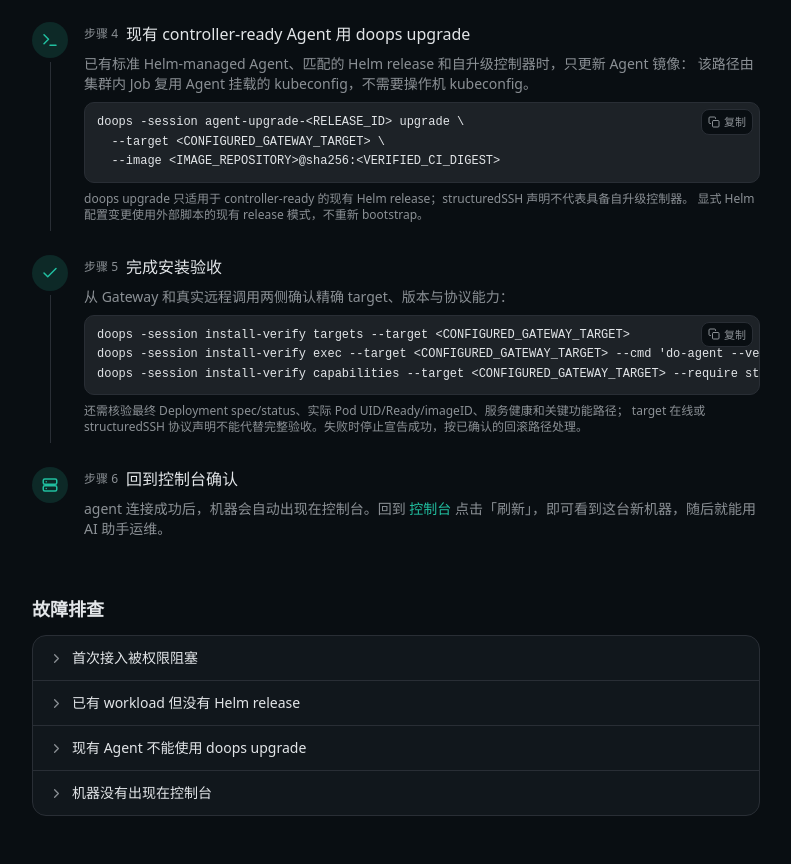
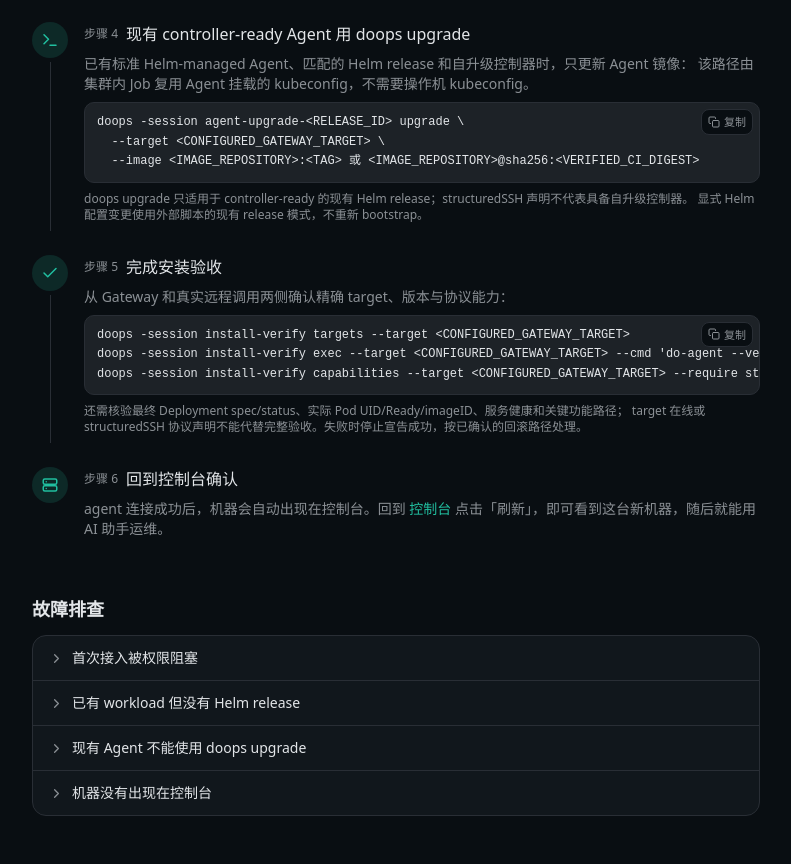
Before and after one commit to symansun/doops, a Next.js app: page /docs/deploy in a window 1280 px wide. Shown: the part 1306-2170 px from the top of the page, without its empty margins (244-1035 px from the left). Built offline with nearby package versions, Linux system fonts and the light colour scheme.

Commit message:
fix: allow tagged agent upgrades in console

```diff
--- a/components/agent-upgrade-panel.tsx
+++ b/components/agent-upgrade-panel.tsx
@@ -3,6 +3,8 @@
 import { useEffect, useRef, useState } from "react"
 import { callTool, extractText, type Session, type Target } from "@/lib/client"
 import { RefreshIcon, RocketIcon, StopIcon } from "./icons"
+
+const agentImagePattern = /^[a-z0-9]+(?:[._-][a-z0-9]+)*(?::[0-9]{1,5})?(?:\/[a-z0-9]+(?:[._-][a-z0-9]+)*)(?::[A-Za-z0-9_][A-Za-z0-9_.-]{0,127}|@sha256:[a-f0-9]{64})$/
 
 export function AgentUpgradePanel({ session, target, sessionId }: { session: Session; target: Target; sessionId: string }) {
   const [image, setImage] = useState("")
@@ -25,7 +27,7 @@ export function AgentUpgradePanel({ session, target, sessionId }: { session: Ses
   async function run(rollback: boolean, preview: boolean) {
     if (running || (!preview && !confirmed)) return
     setError("")
-    if (!rollback && !/^[a-z0-9][a-z0-9._:/-]+@sha256:[a-f0-9]{64}$/.test(image)) { setError("Agent 镜像必须为 repository@sha256:<64 位 digest>"); return }
+    if (!rollback && !agentImagePattern.test(image)) { setError("Agent 镜像必须为 repository:tag 或 repository@sha256:<64 位 digest>"); return }
     if (!preview && !rollback && (!/^[a-f0-9]{40}$/.test(commit) || !ci.startsWith("https://"))) { setError("请填写完整来源提交和成功 CI 记录 URL"); return }
     const ac = new AbortController()
     abortRef.current = ac
--- a/components/deploy-guide.tsx
+++ b/components/deploy-guide.tsx
@@ -131,7 +131,7 @@ const STEPS: Step[] = [
           该路径由集群内 Job 复用 Agent 挂载的 kubeconfig，不需要操作机 kubeconfig。
         </p>
         <Cmd>
-          {"doops -session agent-upgrade-<RELEASE_ID> upgrade \\\n  --target <CONFIGURED_GATEWAY_TARGET> \\\n  --image <IMAGE_REPOSITORY>@sha256:<VERIFIED_CI_DIGEST>"}
+          {"doops -session agent-upgrade-<RELEASE_ID> upgrade \\\n  --target <CONFIGURED_GATEWAY_TARGET> \\\n  --image <IMAGE_REPOSITORY>:<TAG> 或 <IMAGE_REPOSITORY>@sha256:<VERIFIED_CI_DIGEST>"}
         </Cmd>
         <p className="text-xs">
           doops upgrade 只适用于 controller-ready 的现有 Helm release；structuredSSH 声明不代表具备自升级控制器。
```
Also changed, not shown: 2 other files (tests, documents, lock files or other folders).
